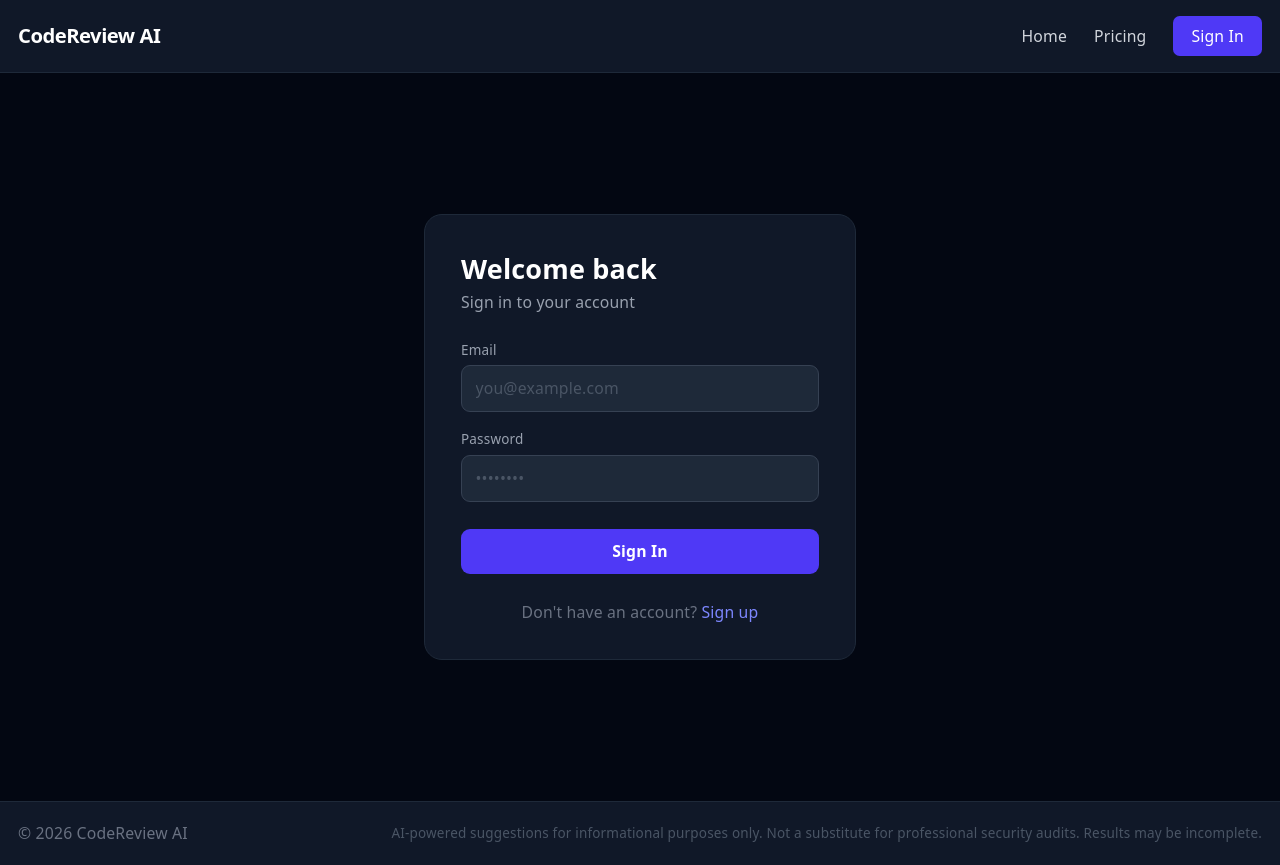
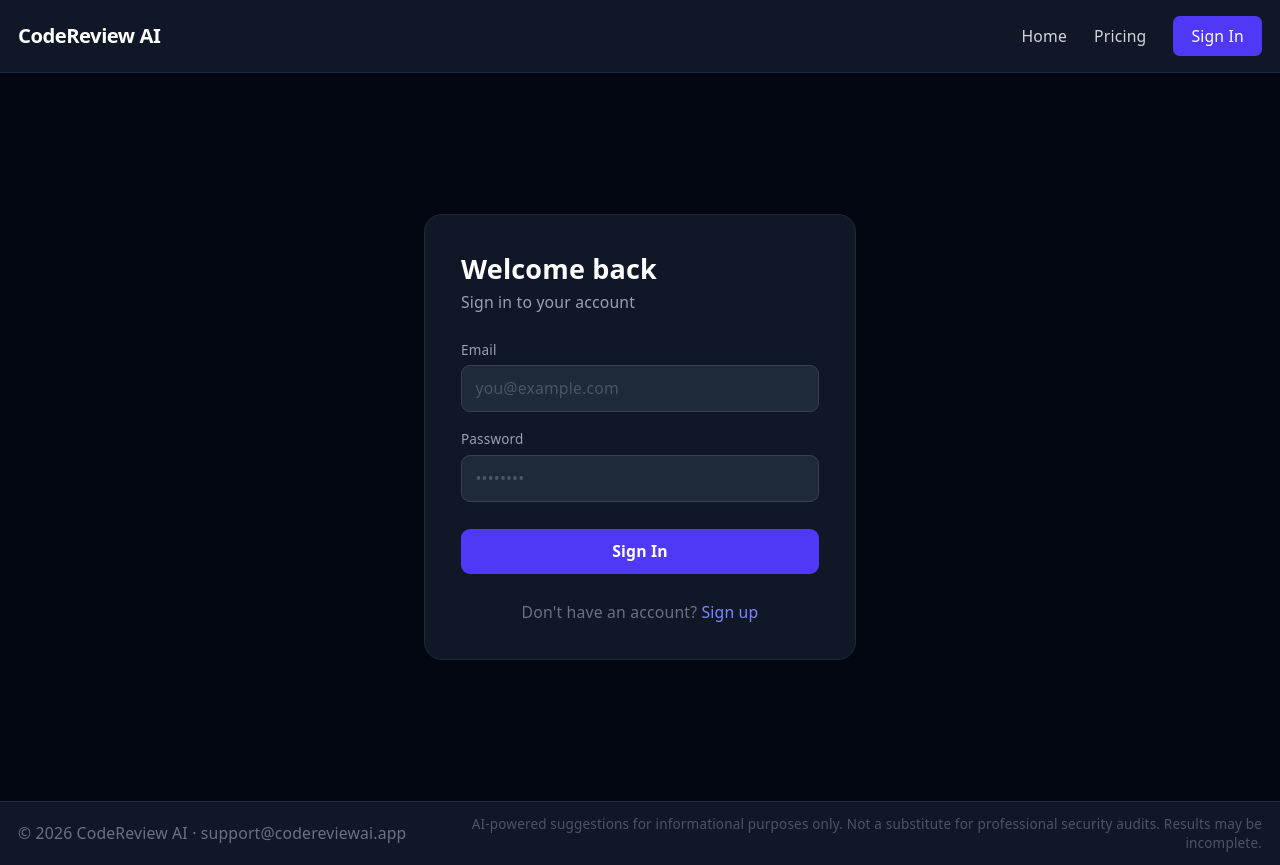
Before and after one commit to carson-emenecker/ai-code-reviewer, a React (Vite) app: page /login in a window 1280 px wide. Built offline with nearby package versions, Linux system fonts and the light colour scheme; no server answers.

Commit message:
feat: add support email to footer

```diff
--- a/src/components/Footer.jsx
+++ b/src/components/Footer.jsx
@@ -2,7 +2,12 @@ export default function Footer() {
   return (
     <footer className="bg-gray-900 border-t border-gray-800 mt-auto">
       <div className="max-w-6xl mx-auto px-4 h-14 flex items-center justify-between gap-6">
-        <p className="text-gray-500 text-sm shrink-0">© 2026 CodeReview AI</p>
+        <p className="text-gray-500 text-sm shrink-0">
+          © 2026 CodeReview AI{' · '}
+          <a href="mailto:support@codereviewai.app" className="text-gray-500 text-sm hover:text-gray-400 transition-colors">
+            support@codereviewai.app
+          </a>
+        </p>
         <p className="text-gray-600 text-xs text-right leading-snug">
           AI-powered suggestions for informational purposes only. Not a substitute for professional
           security audits. Results may be incomplete.
```
